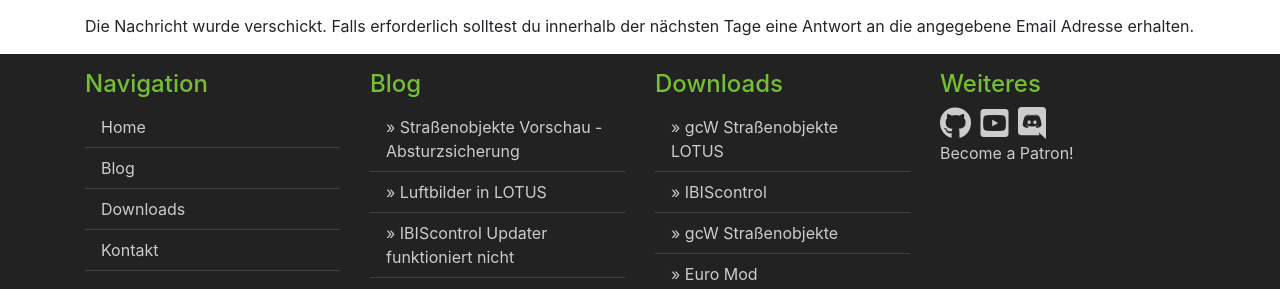
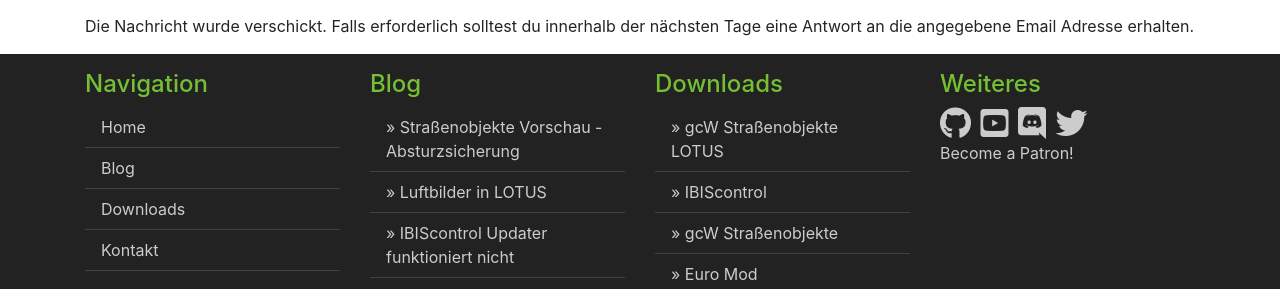
Before and after one commit to gcWorld/gcMods-Website, a Jekyll site: the page built from thanks.md, in a window 1280 px wide. Shown: the part 139-428 px from the top of the page. Built offline with Jekyll 4.4.1, drawn with Linux system fonts in a browser that asks for light colours; nearby versions of some CDN libraries.

Commit message:
Update footer.html

```diff
--- a/_includes/footer.html
+++ b/_includes/footer.html
@@ -59,6 +59,9 @@
                 <a href="https://discord.gg/tJNMaQG" aria-label="Discord">
                     <i class="fab fa-discord fa-2x" aria-hidden="true"></i>
                 </a>
+                <a href="https://twitter.com/gcmods" aria-label="Twitter">
+                    <i class="fab fa-twitter fa-2x" aria-hidden="true"></i>
+                </a>
                 <br>
                 <a href="https://www.patreon.com/bePatron?u=22631168" data-patreon-widget-type="become-patron-button">Become a Patron!</a>
                 <!-- Pledgie went offline. Consider sending money via Paypal
```
